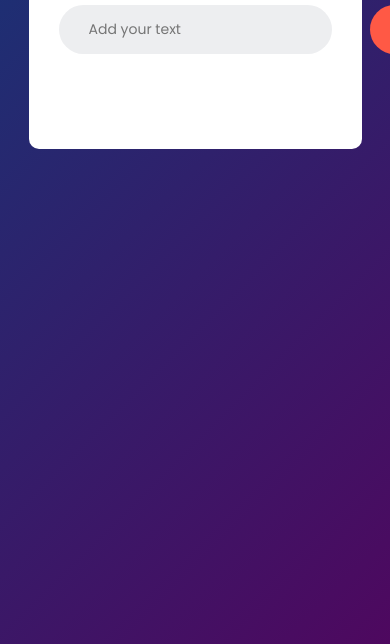
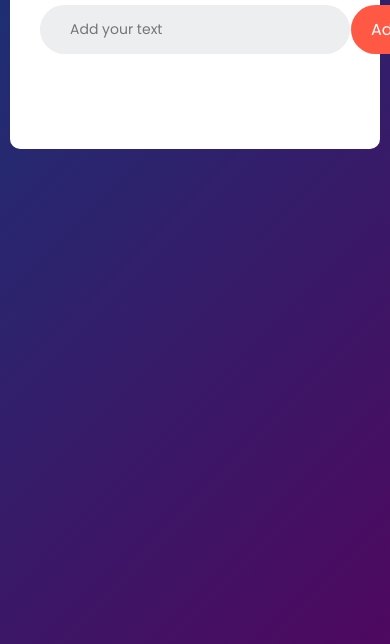
Before and after one commit to BloodyFlakes/To-Do-List-App, a plain HTML site: page index.html in a window 390 px wide. Shown: the part 200-844 px from the top of the page. Drawn offline with Linux system fonts and the light colour scheme.

Commit message:
style.css

```diff
--- a/style.css
+++ b/style.css
@@ -101,8 +101,4 @@ ul li span:hover {
   button {
     padding: 12px 20px;
   }
-  .todo-app {
-    width: 90%;
-    max-width: 390px;
-  }
 }
```
